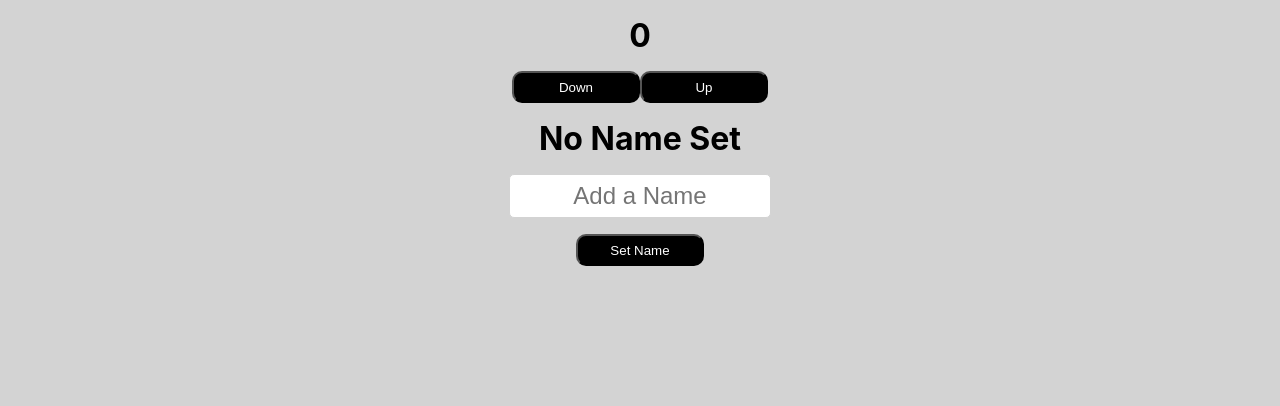
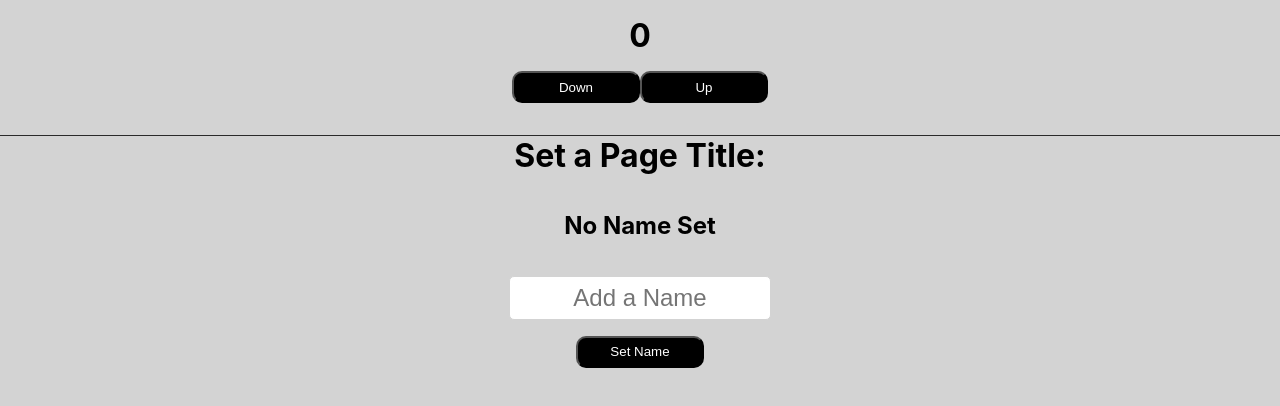
Before and after one commit to akarpas/react-hooks, a React (Create React App) app: page / in a window 1280 px wide. Shown: the top 406 px of the page. Built offline with nearby package versions, Linux system fonts and the light colour scheme.

Commit message:
update layout and page title setting

```diff
--- a/src/App.js
+++ b/src/App.js
@@ -7,7 +7,7 @@ function App() {
   const [name, setName] = useState(null);
 
   useEffect(() => {
-    document.title = name ? name : "React Hooks " + count;
+    document.title = name ? name + " " + count : "React Hooks " + count;
   }, [count, name])
 
   const increment = () => {
@@ -27,7 +27,8 @@ function App() {
       <h1 className="Count">{count}</h1>
       <button className="Button" onClick={decrement}>Down</button>
       <button className="Button" onClick={increment}>Up</button>
-      <h1 className="Name">{name ? name : 'No Name Set'}</h1>
+      <h1 className="Title">Set a Page Title:</h1>
+      <h2 className="Name">{name ? name : 'No Name Set'}</h2>
       <form
         onSubmit={(event) => {
           event.preventDefault()
```
